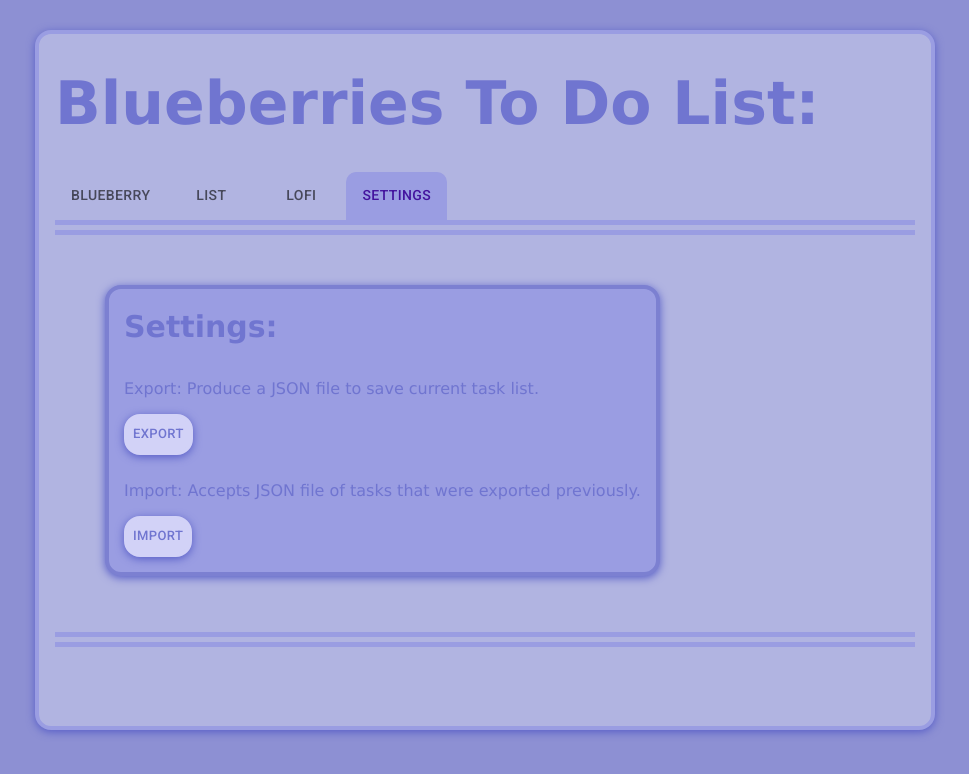
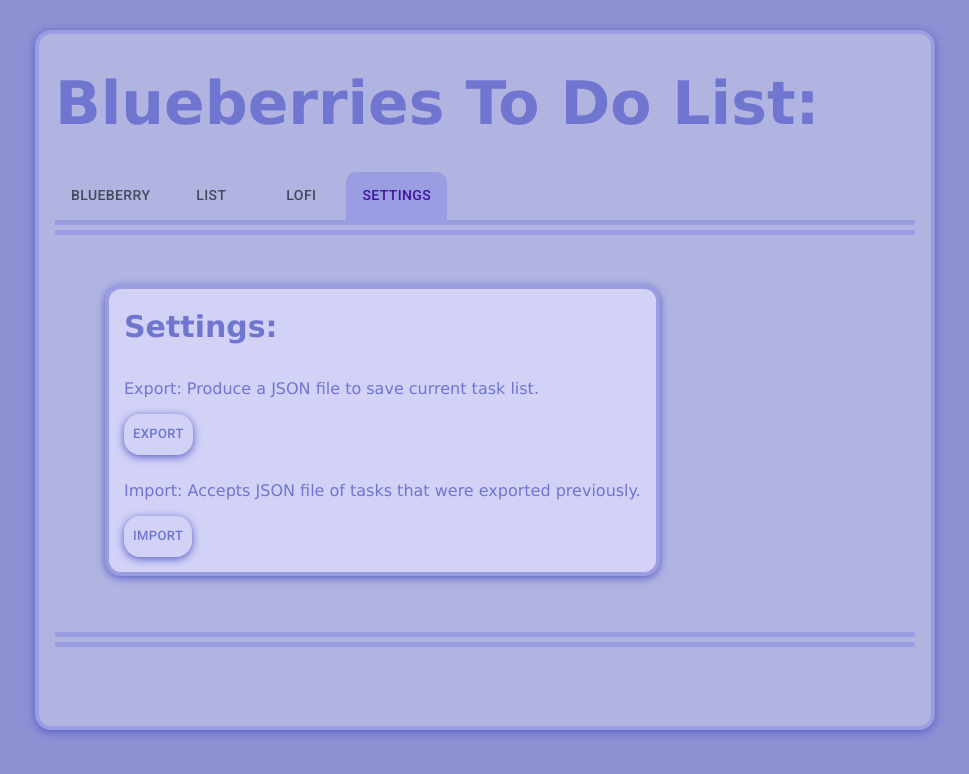
Before and after one commit to RS550/To-Do-App, a React (Vite) app: page / in a window 1280 px wide. Both pictures are taken after a click on the tab "SETTINGS". Shown: the top 774 px of the page, without its empty margins (155-1124 px from the left). Built offline with nearby package versions, Linux system fonts and the light colour scheme.

Commit message:
Settings panel background color fix.

```diff
--- a/src/App.css
+++ b/src/App.css
@@ -431,9 +431,10 @@ h3 {
 /* ===== Settings ===== */
 
 .settings-panel {
+  color:#d2d2f7 !important;
   padding: 20px auto 20px 20px;
-  background-color: var(--border);
-  border: 4px solid var(--c3);
+  background-color: var(--card);
+  border: 4px solid var(--border);
   border-radius: 16px;
   box-shadow: 0 2px 8px var(--shadow);
 }
```
